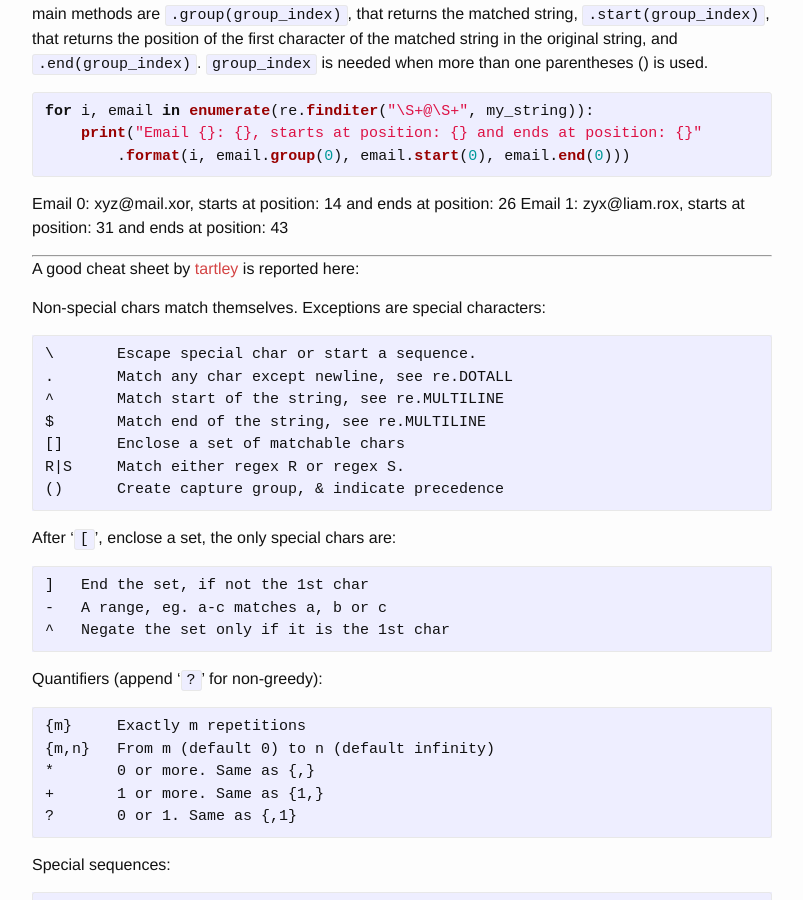
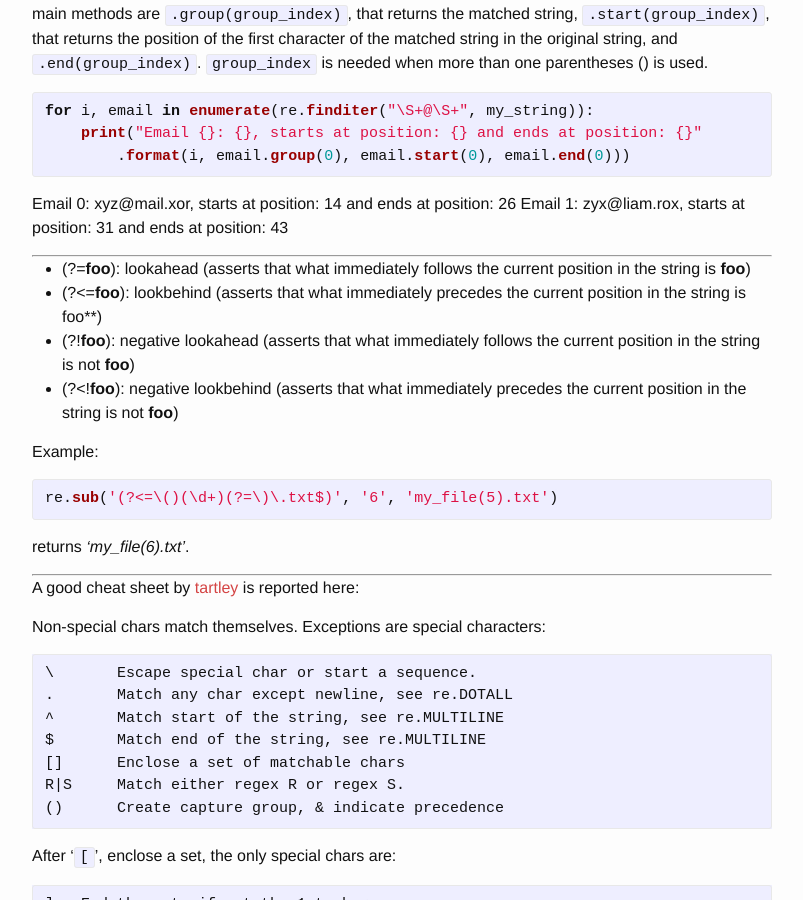
Before and after one commit to AndreaAmico/AndreaAmico.github.io, a Jekyll site: the page built from _posts/2016/2016-11-20-regex.markdown, in a window 1280 px wide and 900 px high, scrolled down 614 px. Shown: the whole window, without its empty margins (238-1041 px from the left). Built offline with Jekyll 4.4.1, drawn with Linux system fonts in a browser that asks for light colours.

Commit message:
Added lookahead example in regex

```diff
--- a/_posts/2016/2016-11-20-regex.markdown
+++ b/_posts/2016/2016-11-20-regex.markdown
@@ -29,6 +29,20 @@ for i, email in enumerate(re.finditer("\S+@\S+", my_string)):
 {% endhighlight %}
 Email 0: xyz@mail.xor, starts at position: 14 and ends at position: 26
 Email 1: zyx@liam.rox, starts at position: 31 and ends at position: 43
+
+----------------
+
+- (?=**foo**): lookahead (asserts that what immediately follows the current position in the string is **foo**)
+- (?<=**foo**): lookbehind (asserts that what immediately precedes the current position in the string is foo**)
+- (?!**foo**):  negative lookahead (asserts that what immediately follows the current position in the string is not **foo**)
+- (?<!**foo**): negative lookbehind (asserts that what immediately precedes the current position in the string is not **foo**)
+
+Example:
+{% highlight python %}
+re.sub('(?<=\()(\d+)(?=\)\.txt$)', '6', 'my_file(5).txt')
+{% endhighlight %}
+
+returns *'my_file(6).txt'*.
 
 ----------------
 A good cheat sheet by [tartley](https://github.com/tartley/python-regex-cheatsheet "https://github.com/tartley/python-regex-cheatsheet") is reported here:
```
